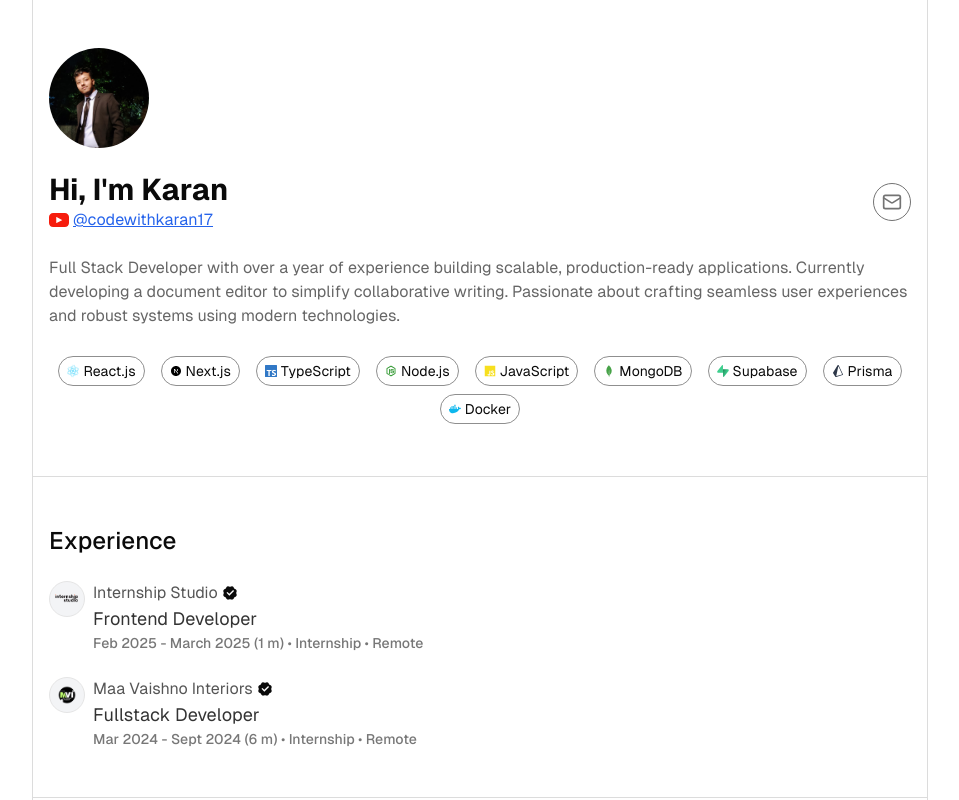
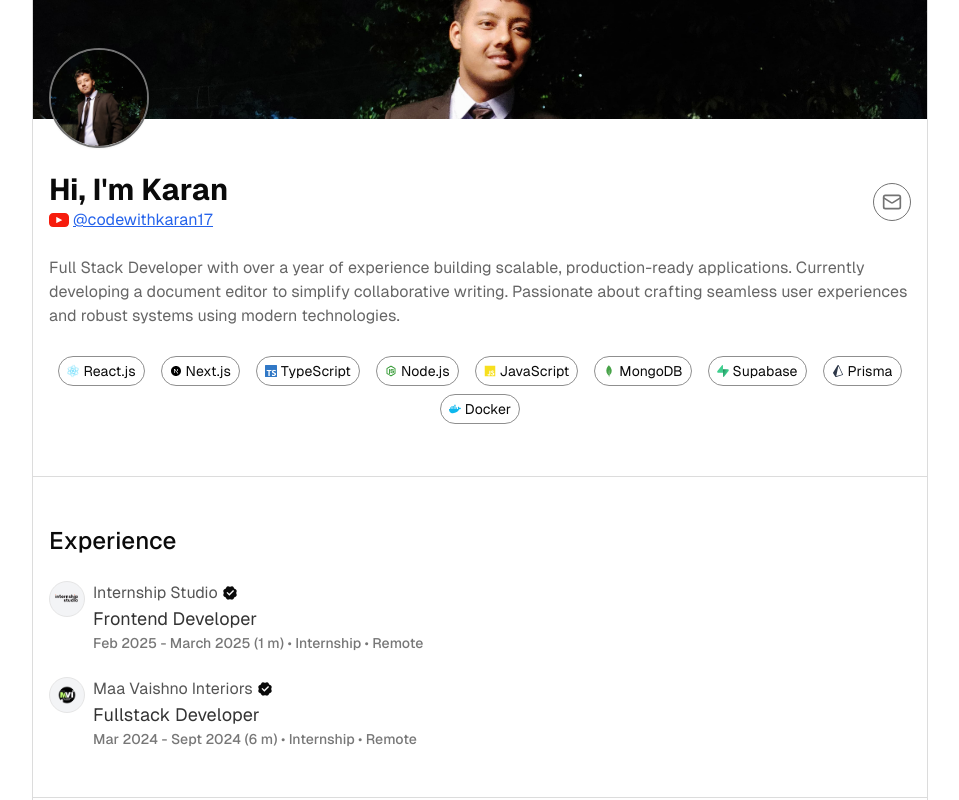
Before and after one commit to snorlaxkaran/karanbarman, a Next.js app: page / in a window 1280 px wide. Shown: the top 800 px of the page, without its empty margins (160-1119 px from the left). Built offline with nearby package versions, Linux system fonts and the light colour scheme.

Commit message:
added bg image

```diff
--- a/src/app/page.tsx
+++ b/src/app/page.tsx
@@ -18,8 +18,17 @@ export default function Home() {
   return (
     <MaxWidthWrapper className="">
       <div className="flex flex-col gap-0">
-        <div className="border-b border-x border-neutral-300/80 py-10">
+        <div className="border-b border-x border-neutral-300/80 py-10 relative">
           {/* TODO: Summary about Karan Barman */}
+          <Image
+            src={"/koko.png"}
+            width={100}
+            height={100}
+            alt="image"
+            unoptimized
+            className="absolute inset-0 -z-10 h-1/4 w-full object-cover object-center"
+          />
+
           <div className="flex flex-col gap-6  py-2 px-4">
             <div className="">
               <Image
@@ -27,7 +36,7 @@ export default function Home() {
                 alt="Karan's Photo"
                 width={100}
                 height={100}
-                className="rounded-full aspect-square bg-cover object-cover"
+                className="rounded-full aspect-square bg-cover object-cover shadow-sm border border-neutral-500 border-2"
                 unoptimized
               />
             </div>
```
Also changed, not shown: public/koko.png (added).
